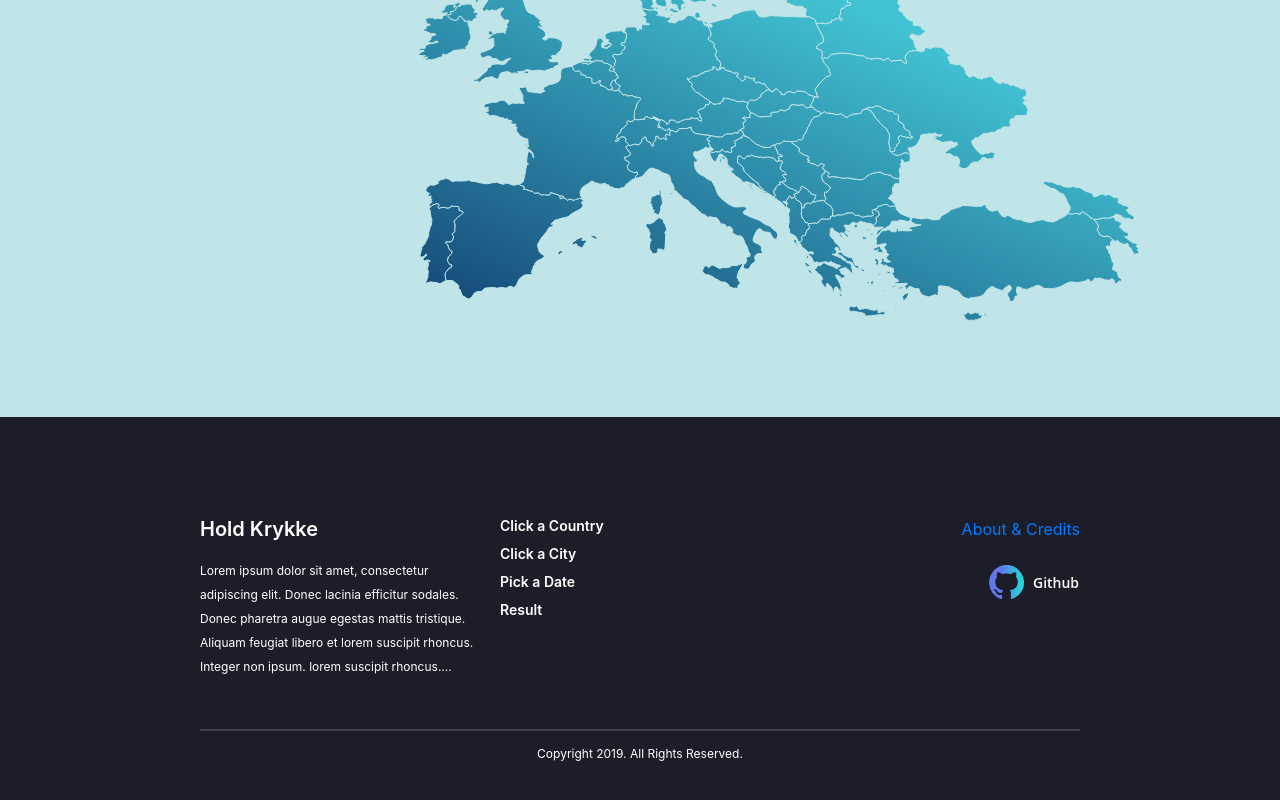
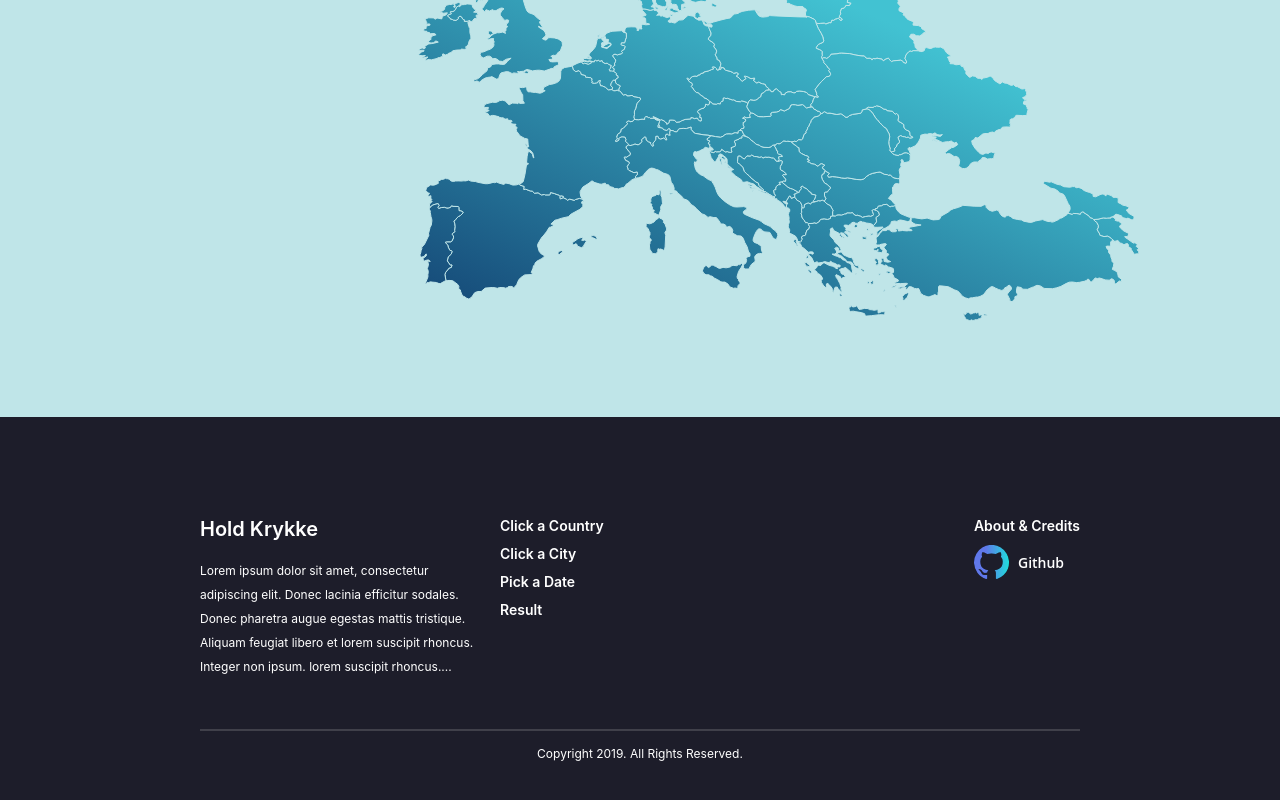
Before and after one commit to Hold-Krykke/3SemProject_FrontEnd, a React (Create React App) app: page /#/ in a window 1280 px wide. Shown: the part 469-1269 px from the top of the page. Built offline with nearby package versions, Linux system fonts and the light colour scheme.

Commit message:
footer improvements after update

```diff
--- a/src/components/Footer.jsx
+++ b/src/components/Footer.jsx
@@ -3,6 +3,11 @@ import styles from './FooterStyles.css';
 import { GithubIcon } from './Icons'
 
 const Footer = () => {
+
+  function getYear() {
+    return new Date().getFullYear();
+  }
+
   // Contains zero styling - pure HTML (react)
   return (
     <footer className='footer'>
@@ -20,12 +25,17 @@ const Footer = () => {
           </ul>
         </div>
         <div className="content__column content__column--right">
-            <a href="#/about">About & Credits</a>
-            <br />
-            <a href="https://www.github.com/Hold-Krykke" className="column__link"><GithubIcon/></a>
+            <ul className="column__list">
+              <li className="column__list-item">
+                <a href="#/about">About & Credits</a>
+              </li>
+              <li className="column__list-item">
+                <a href="https://www.github.com/Hold-Krykke" className="column__link"><GithubIcon/></a>
+              </li>
+            </ul>
         </div>
       </div>
-      <p className="footer__copyright">Copyright 2019. All Rights Reserved.</p>
+      <p className="footer__copyright">Copyright { getYear() }. All Rights Reserved.</p>
     </footer>
   );
 };
--- a/src/components/FooterStyles.css
+++ b/src/components/FooterStyles.css
@@ -60,6 +60,11 @@
     margin-bottom: 10px;
 }
 
+.column__list-item a {
+    color: #fff;
+    text-decoration: none;
+}
+
 .column__link {
 
 }
```
